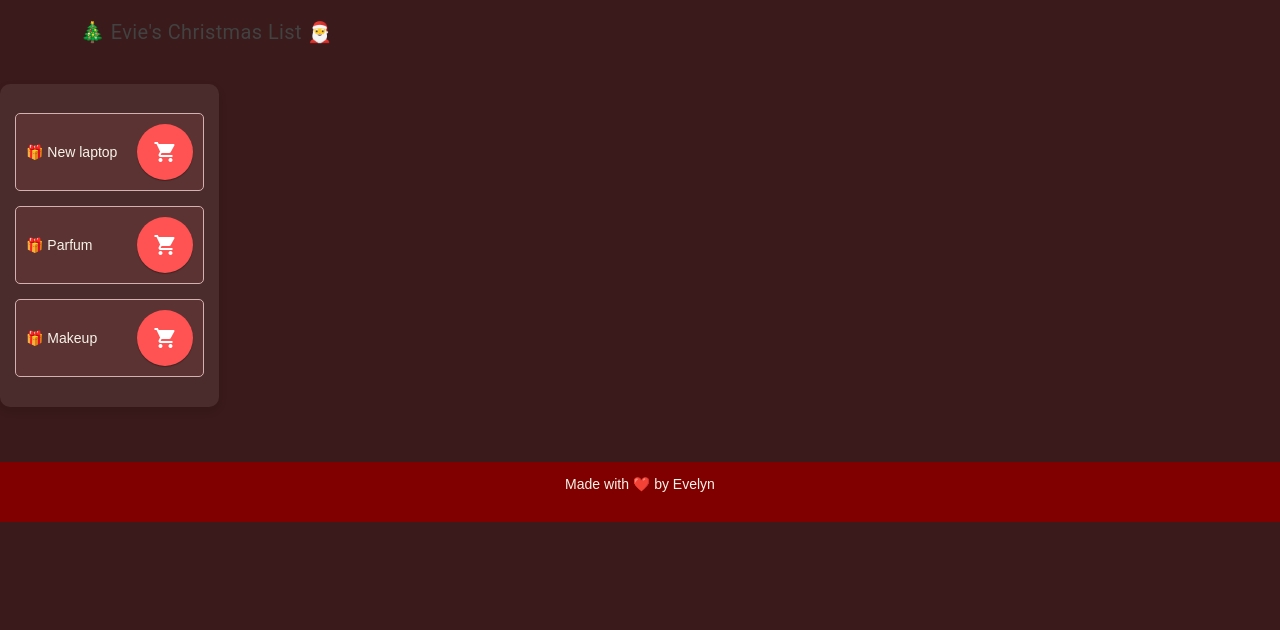
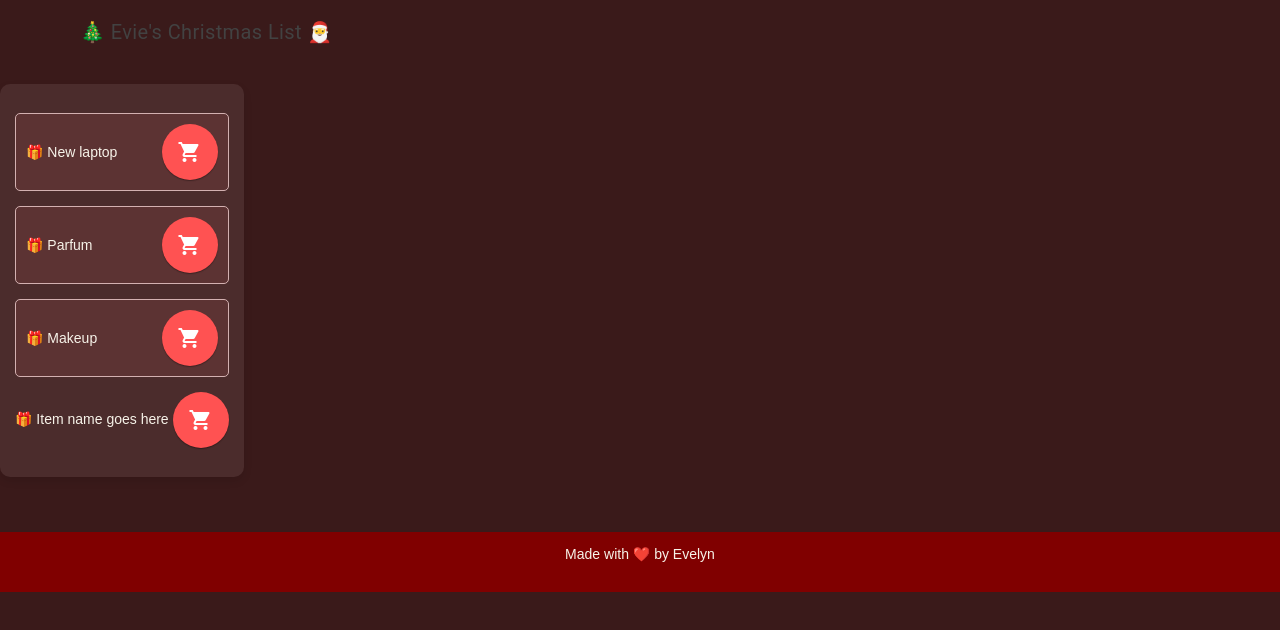
Before and after one commit to Evie-Boun/Evie-Boun.github.io, a plain HTML site: page index.html in a window 1280 px wide. Drawn offline with nearby package versions, Linux system fonts and the light colour scheme.

Commit message:
added default li

```diff
--- a/index.html
+++ b/index.html
@@ -51,6 +51,13 @@
                     </button>
                 </a>
             </li>
+            🎁 Item name goes here
+            <a href="Example.com/link-goes-here" target="_blank">
+                <button class="mdl-button mdl-js-button mdl-button--fab mdl-js-ripple-effect mdl-button--colored">
+                    <i class="material-icons">shopping_cart</i>
+                </button>
+            </a>
+        </li>
         </ul>
     </main>
 
```
